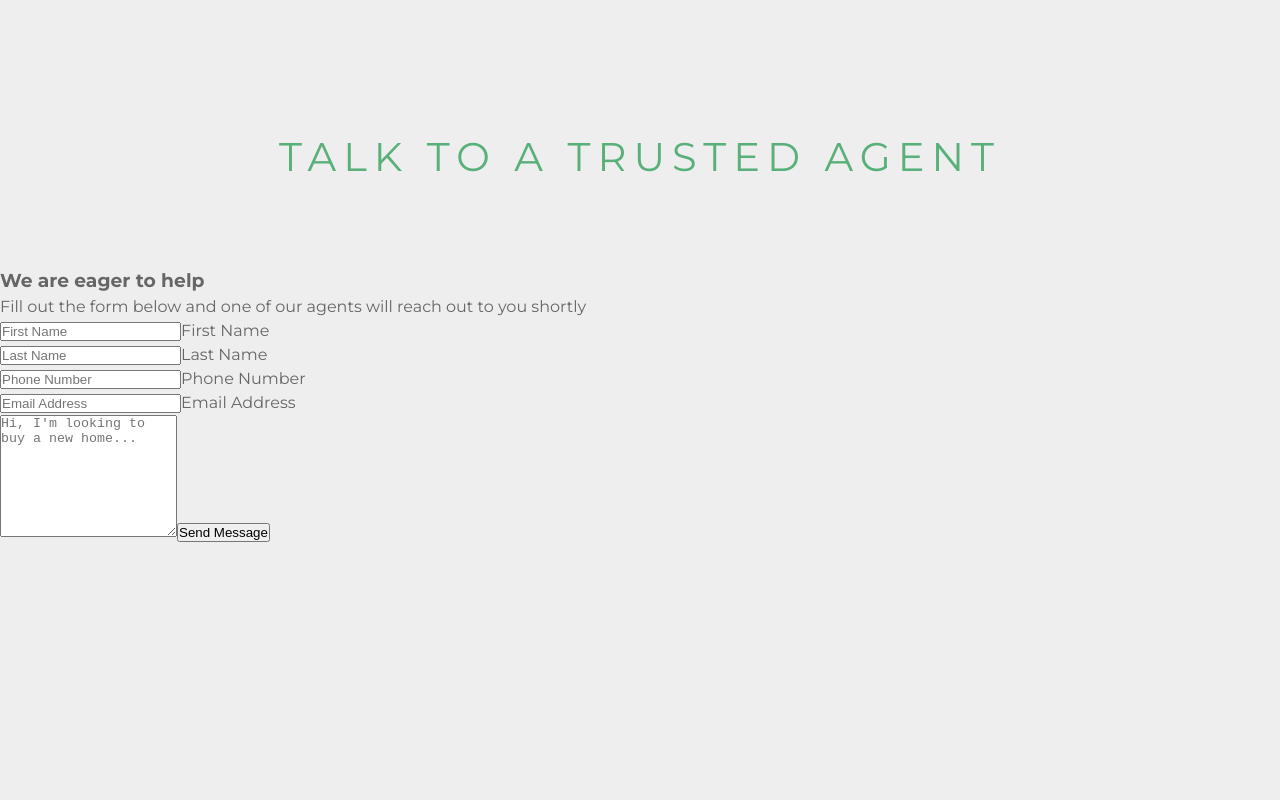
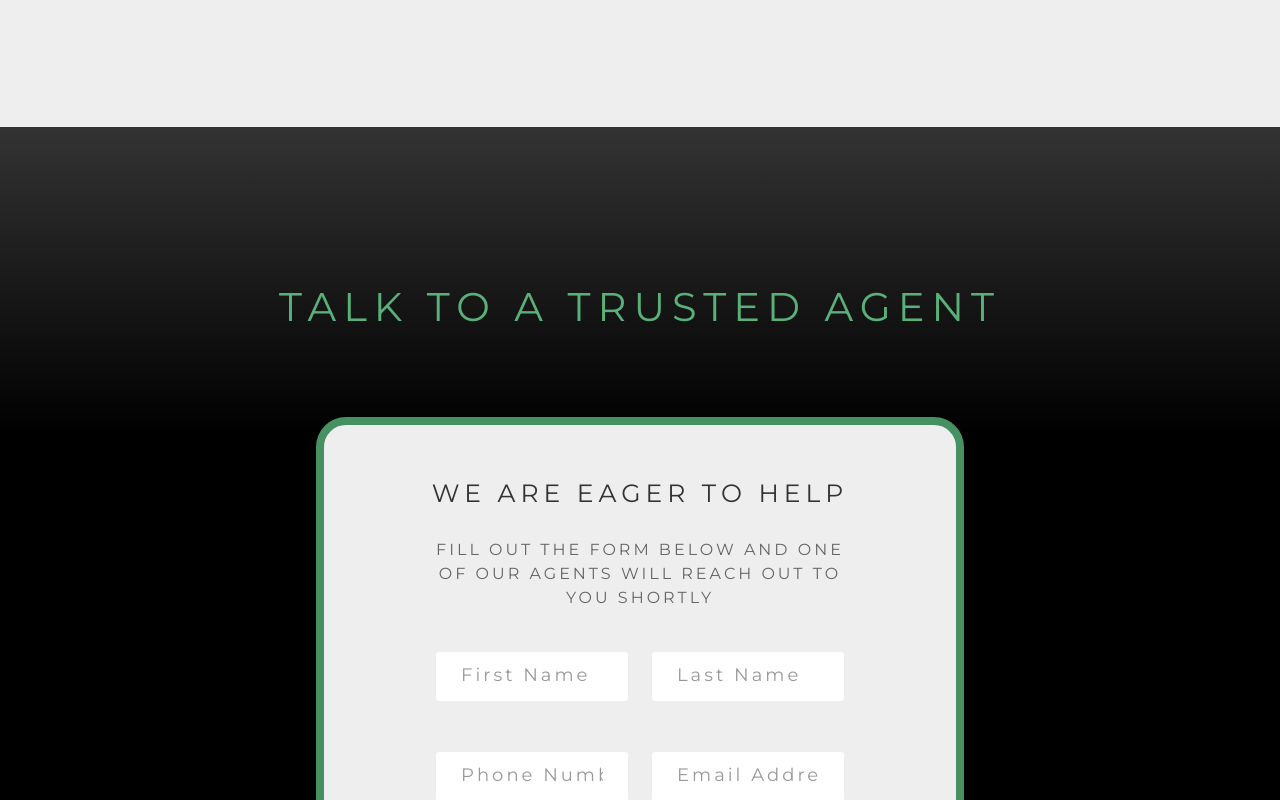
Before and after one commit to canasmh/FoothillsPG, a React (Create React App) app in the folder client/: page / in a window 1280 px wide. Shown: the part 7600-8400 px from the top of the page. Before the commit the page ends 8144 px from the top, so only its background shows below. Built offline with nearby package versions, Linux system fonts and the light colour scheme.

Commit message:
Compiled css file

```diff
--- a/client/src/index.css
+++ b/client/src/index.css
@@ -173,6 +173,91 @@ h2 {
   .figure-card:hover .figure-card__text {
     color: #59B079;
     border-bottom: 2px solid #59B079; }
+
+.form {
+  margin: 0 auto;
+  border: 8px solid #459161;
+  border-radius: 30px;
+  width: 60%;
+  padding: 5rem 10rem;
+  background-color: #EEE; }
+  .form__header {
+    text-align: center;
+    text-transform: uppercase;
+    font-size: 2.5rem;
+    font-weight: 400;
+    margin-bottom: 2.5rem;
+    color: #333;
+    letter-spacing: 5px; }
+  .form__text {
+    text-align: center;
+    text-transform: uppercase;
+    margin-bottom: 3rem;
+    letter-spacing: 3px; }
+  .form__group {
+    width: 50%;
+    display: inline-block;
+    padding: 1.2rem; }
+  .form__input {
+    border-radius: 3px;
+    font-size: 1.8rem;
+    width: 100%;
+    padding: 1.2rem 2.5rem;
+    margin-bottom: 0.5rem;
+    letter-spacing: 3px;
+    font-family: inherit;
+    border: none;
+    border-bottom: 3px solid transparent; }
+    .form__input::placeholder {
+      color: #999; }
+    .form__input:focus {
+      outline: none;
+      border-bottom: 3px solid #59B079; }
+  .form__label {
+    display: block;
+    font-size: 1.5rem;
+    margin-left: 2.5rem;
+    letter-spacing: 2px;
+    transition: all 0.3s; }
+  .form__input:placeholder-shown + .form__label {
+    opacity: 0;
+    visibility: hidden;
+    transform: translateY(-4rem); }
+  .form__message {
+    width: 95%;
+    padding: 1.2rem 2.5rem;
+    font-family: inherit;
+    letter-spacing: 3px;
+    font-size: 1.8rem;
+    margin-left: 1.2rem;
+    border-radius: 3px;
+    border: 3px solid transparent; }
+    .form__message:focus {
+      border-bottom: 3px solid #59B079;
+      outline: none; }
+    .form__message::placeholder {
+      color: #999; }
+  .form__btn {
+    background-color: #59B079;
+    margin: 0 auto;
+    display: block;
+    margin-top: 3rem;
+    padding: 2rem 5rem;
+    border-radius: 50px;
+    font-size: 2rem;
+    color: #EEE;
+    font-family: inherit;
+    letter-spacing: 3px;
+    border: none;
+    transition: all 0.3s ease-out;
+    cursor: pointer; }
+    .form__btn:hover {
+      transform: translateY(-1rem);
+      box-shadow: 0 1.5rem 3rem rgba(0, 0, 0, 0.2); }
+    .form__btn:active {
+      background-color: #459161;
+      transform: translateY(-0.5rem);
+      box-shadow: 0 0.8rem 1.5rem rgba(0, 0, 0, 0.15); }
 
 .nav {
   padding: 0 2%;
@@ -469,6 +554,10 @@ h2 {
     flex-flow: wrap;
     justify-content: center; }
 
+.contact {
+  background-image: linear-gradient(0, #333333 0%, black 25%, black 75%, #333333 100%);
+  padding: 15rem 10rem; }
+
 .listings {
   padding: 15rem 10rem; }
 
```
